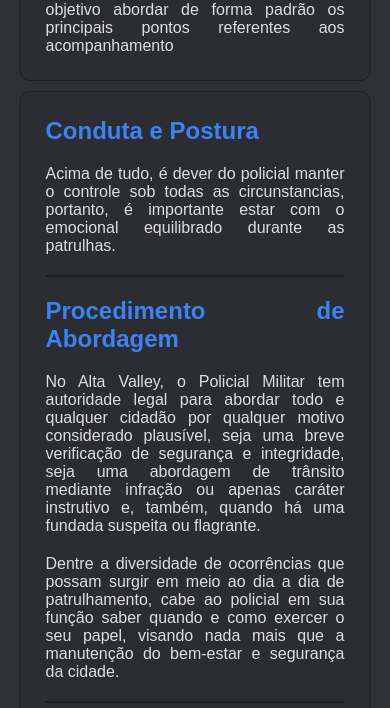
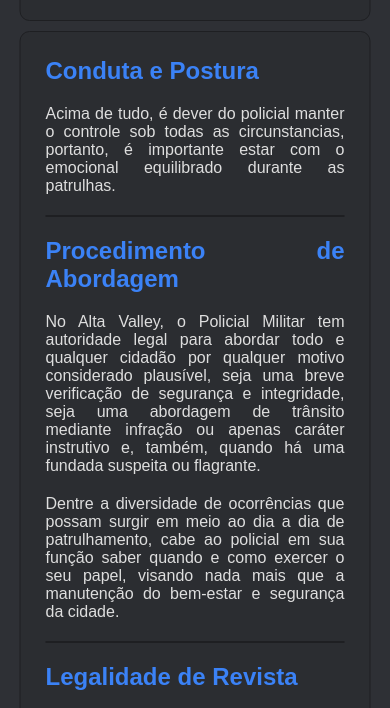
Before and after one commit to Matheuszrl/Manual-para-Oficiais-2.0, a plain HTML site: page ab.html in a window 390 px wide. Shown: the part 508-1216 px from the top of the page. Drawn offline with Linux system fonts and the light colour scheme; a web font is replaced by a local one.

```diff
--- a/src/styles/globals.css
+++ b/src/styles/globals.css
@@ -633,9 +633,4 @@ blockquote {
     .mobile-menu-btn {
         display: block;
     }
-
-    #container {
-        margin-left: 0;
-        padding-top: 60px;
-    }
 }
```
